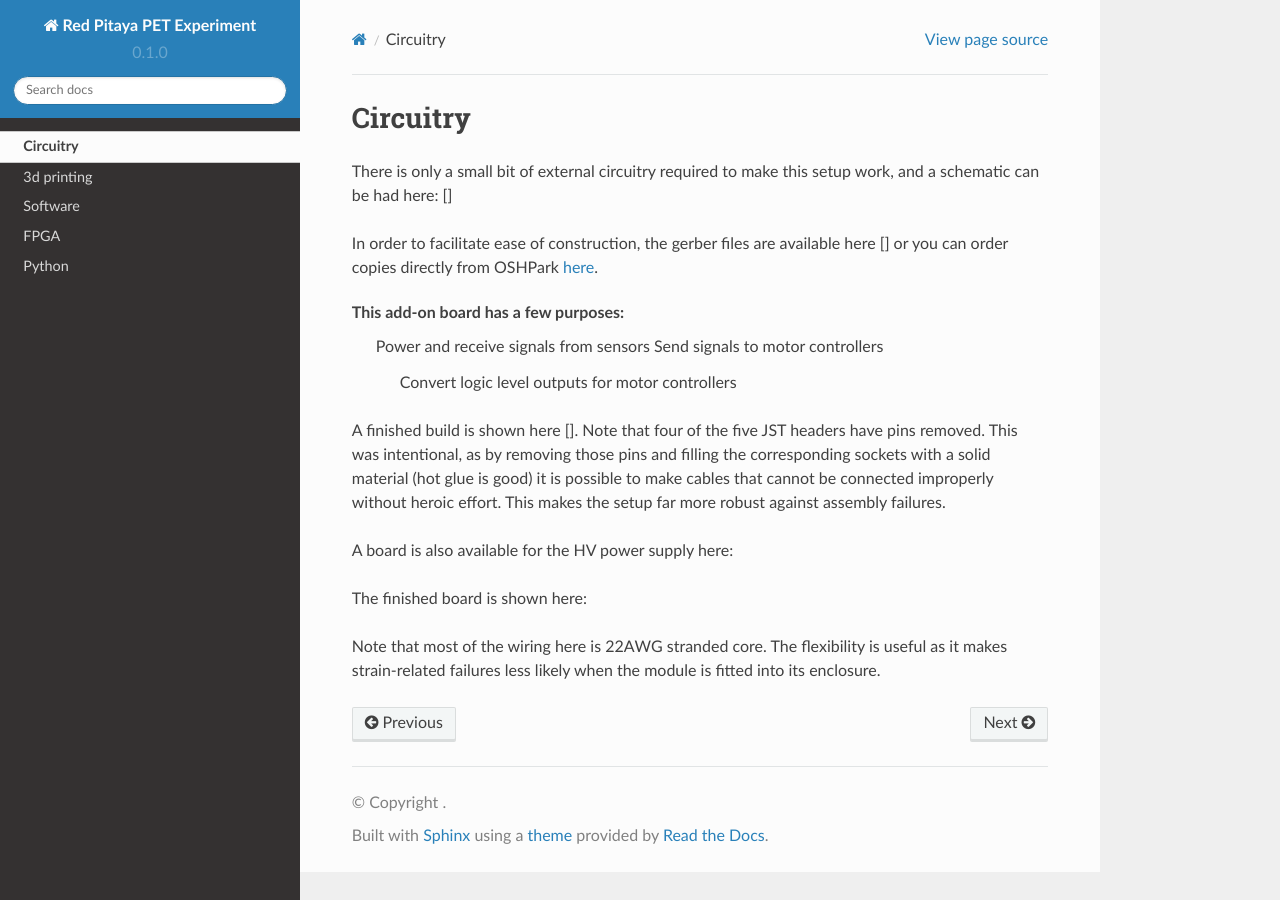
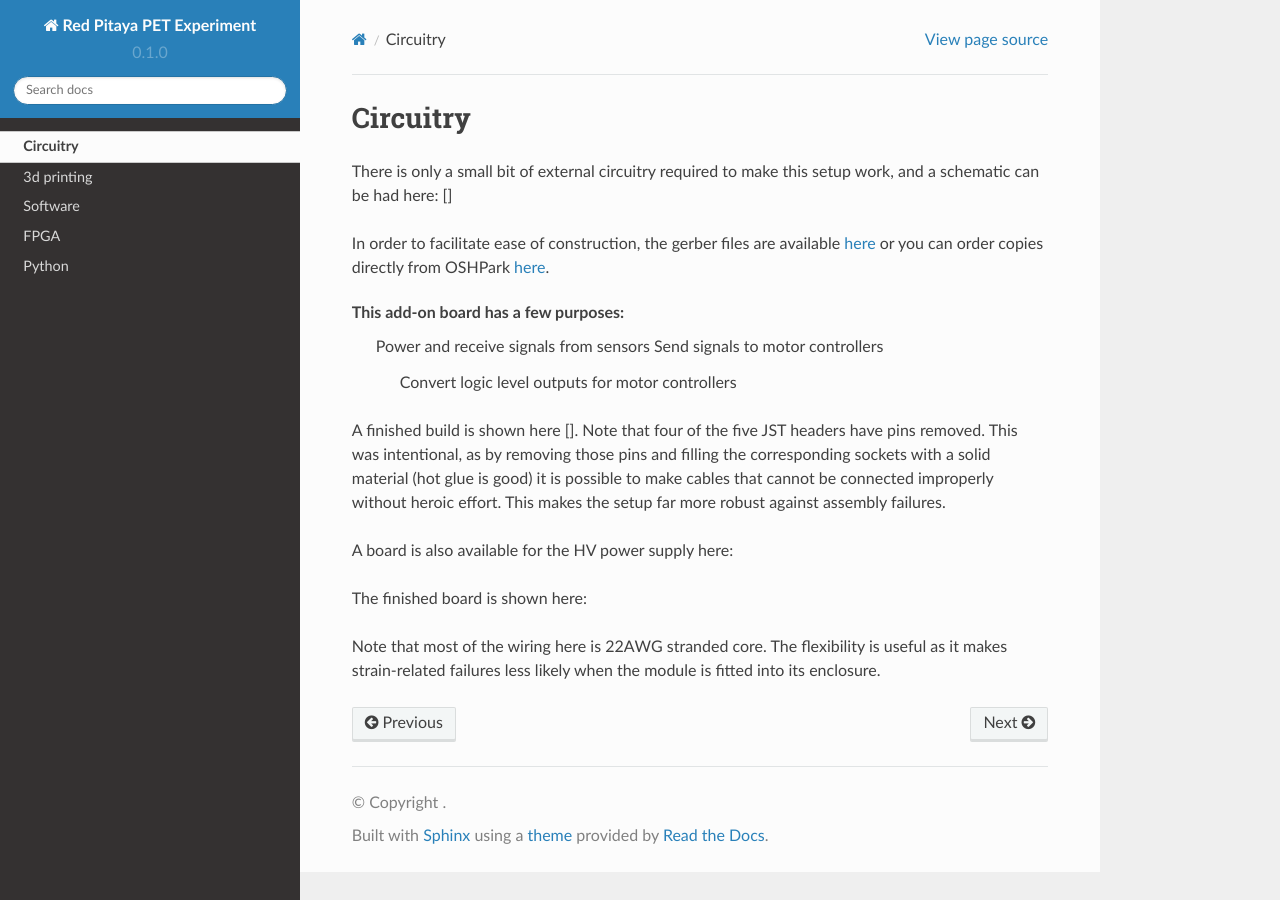
Before and after one commit to UChicagoPhysicsLabs/PositronEmissionTomography, a Sphinx documentation site: the page built from docs/source/circuitry.rst, in a window 1280 px wide. Built offline with Sphinx 7.4.7 and the Read the Docs theme 2.0.0, drawn with Linux system fonts in a browser that asks for light colours; pages that are not in the unit, such as notebooks, are missing from menus; part of the change alters nothing that is shown.

```diff
--- a/docs/source/circuitry.rst
+++ b/docs/source/circuitry.rst
@@ -4,7 +4,7 @@ Circuitry
 
 There is only a small bit of external circuitry required to make this setup work, and a schematic can be had here: []
 
-In order to facilitate ease of construction, the gerber files are available here [] or you can order copies directly from OSHPark `here <https://oshpark.com/shared_projects/csxi5Mkn>`_.
+In order to facilitate ease of construction, the gerber files are available `here <https://github.com/UChicagoPhysicsLabs/PositronEmissionTomography/blob/main/Schematics/PET%20Hat%20Schematic_2022-07-21.zip>`_ or you can order copies directly from OSHPark `here <https://oshpark.com/shared_projects/csxi5Mkn>`_.
 
 This add-on board has a few purposes:
   Power and receive signals from sensors
```
Also changed, not shown: 3 other files.
